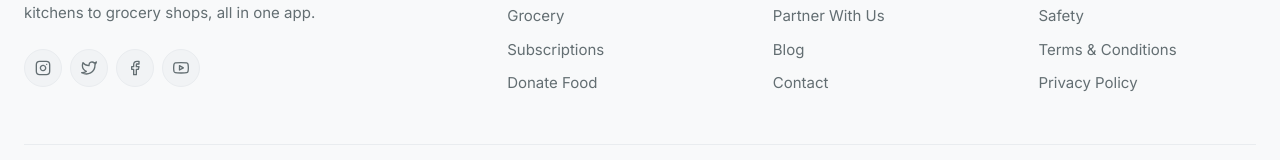
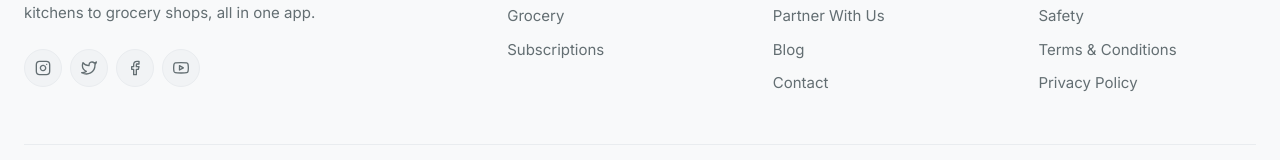
Before and after one commit to GauravMishra537/QuickBite, a React (Vite) app in the folder client/: page /donations in a window 1280 px wide. Shown: the part 1164-1324 px from the top of the page. Built offline with nearby package versions, Linux system fonts and the light colour scheme; no server answers.

Commit message:
remove Donate Food link from footer

```diff
--- a/client/src/components/layout/Footer.jsx
+++ b/client/src/components/layout/Footer.jsx
@@ -32,7 +32,7 @@ const Footer = () => {
                             <li><Link to="/cloud-kitchens">Cloud Kitchens</Link></li>
                             <li><Link to="/grocery">Grocery</Link></li>
                             <li><Link to="/subscriptions">Subscriptions</Link></li>
-                            <li><Link to="/donations">Donate Food</Link></li>
+
                         </ul>
                     </div>
 
```
